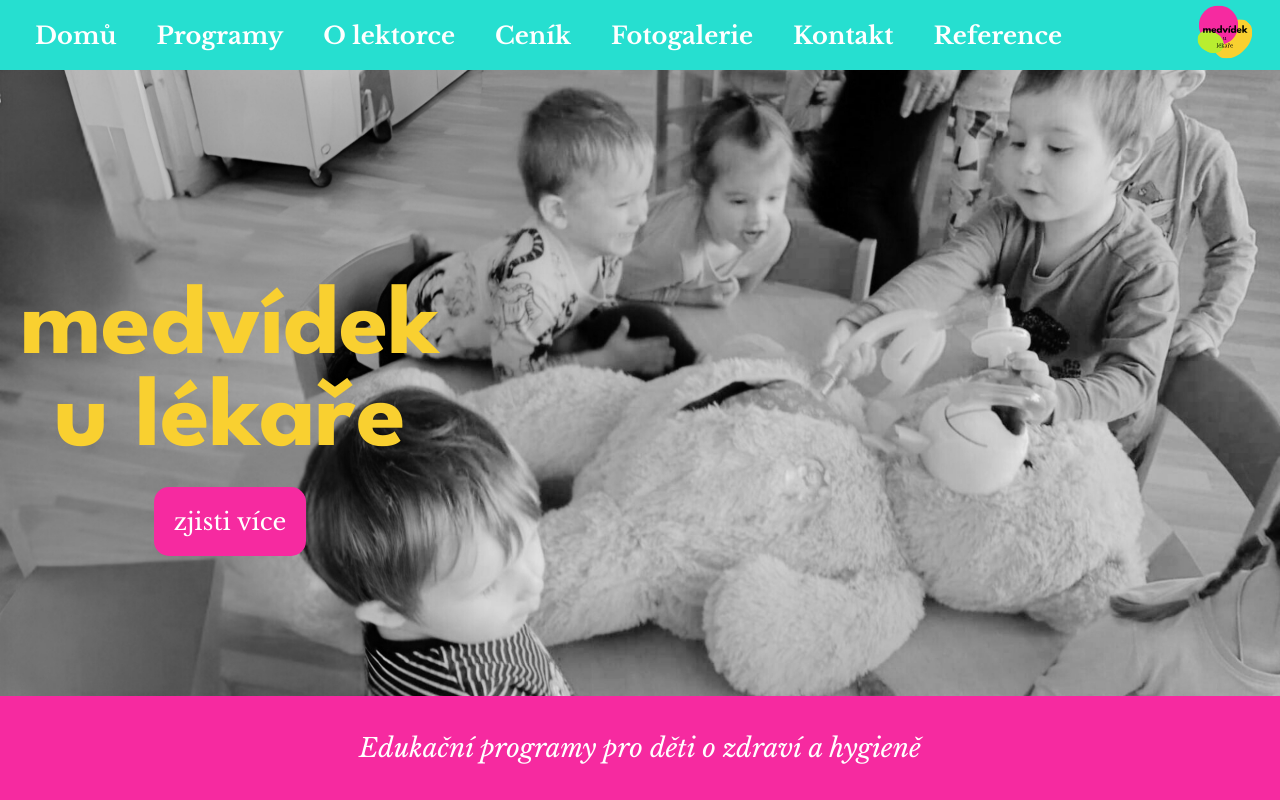
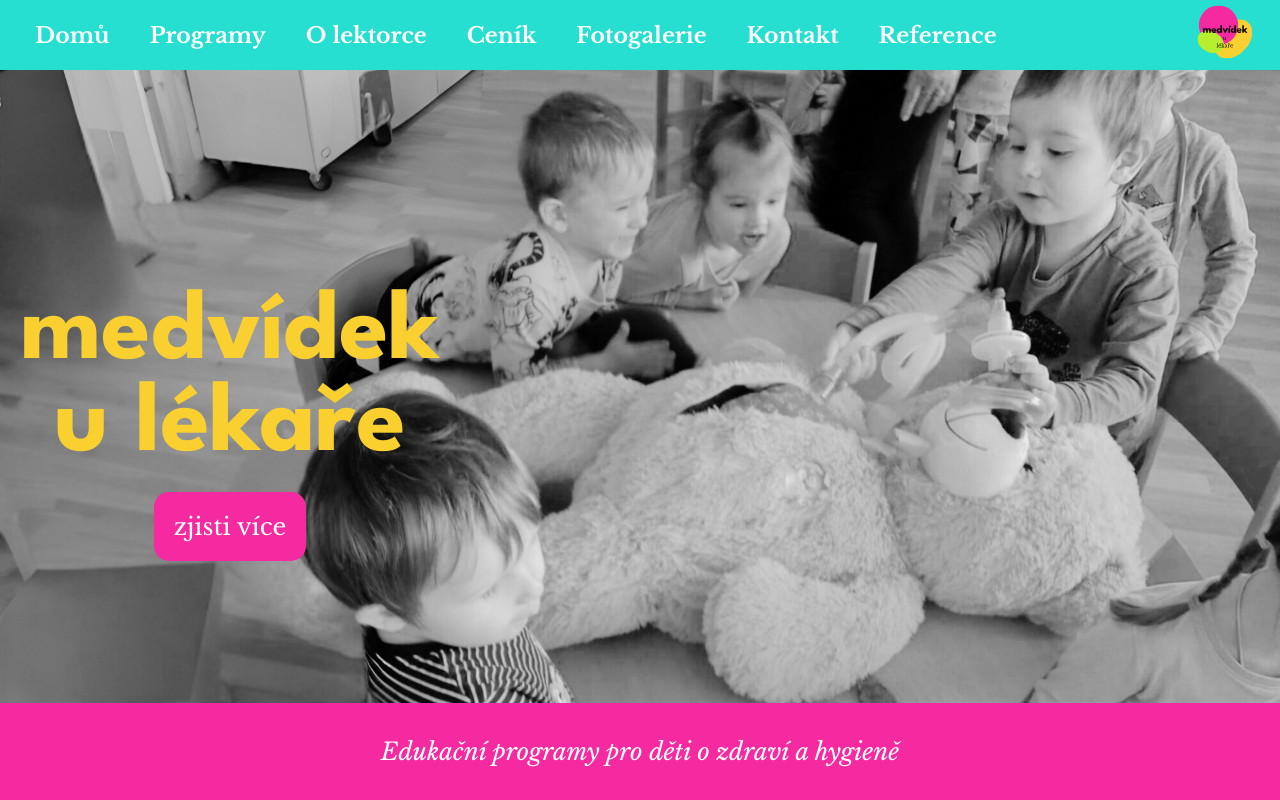
Before and after one commit to eliska-casey/medvidek-u-lekare, an Eleventy site: page index.html in a window 1280 px wide. Built offline with nearby package versions, Linux system fonts and the light colour scheme; Eleventy itself is replaced by a stand-in of ours; files that its build step writes are made by us from their sources.

Commit message:
zmena font-size v menu

```diff
--- a/style.scss
+++ b/style.scss
@@ -53,14 +53,14 @@ html, body {
 
 .menu__item {
     text-decoration: none;
+    font-size: 18px;
+    @media (min-width: 768px) {
     font-size: 20px;
-    @media (min-width: 768px) {
-    font-size: 22px;
 
     }
 
     @media (min-width: 1025px) {
-    font-size: 24px;
+    font-size: 22px;
     font-weight: bold;
     }
 }
@@ -140,14 +140,14 @@ html, body {
     font-style: italic;
     text-align: center;
     padding: 10px;
-    font-size: 20px;
+    font-size: 18px;
     width: 100%;
     max-width: 100%;
     @media (min-width: 768px) {
-        font-size: 24px;
+        font-size: 20px;
     }
     @media (min-width: 1025px) {
-        font-size: 26px;
+        font-size: 24px;
     }
 }
 
```
Also changed, not shown: css/style.css, css/style.min.css, 2 other files.
